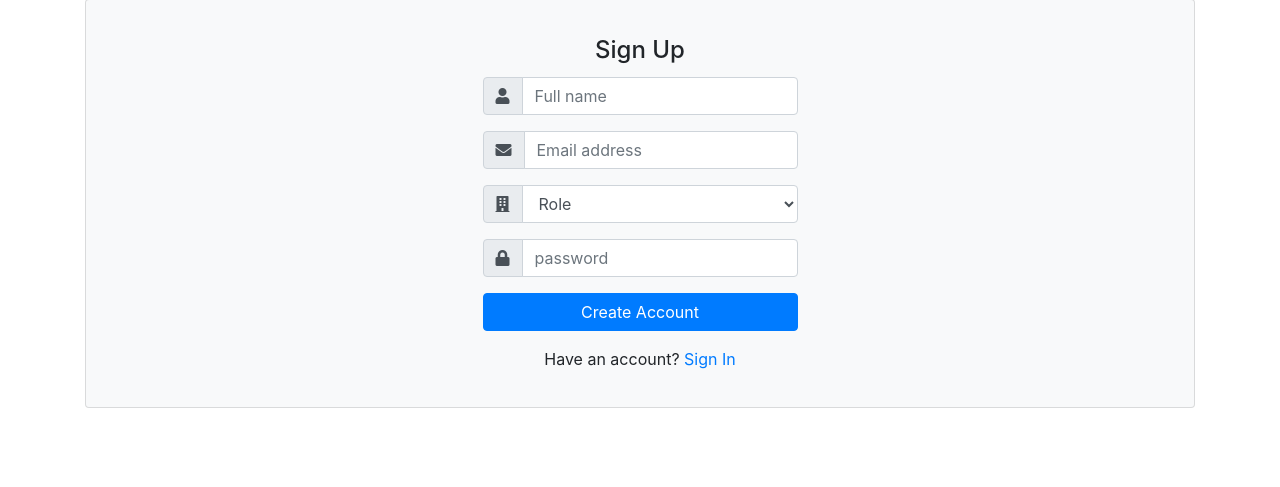
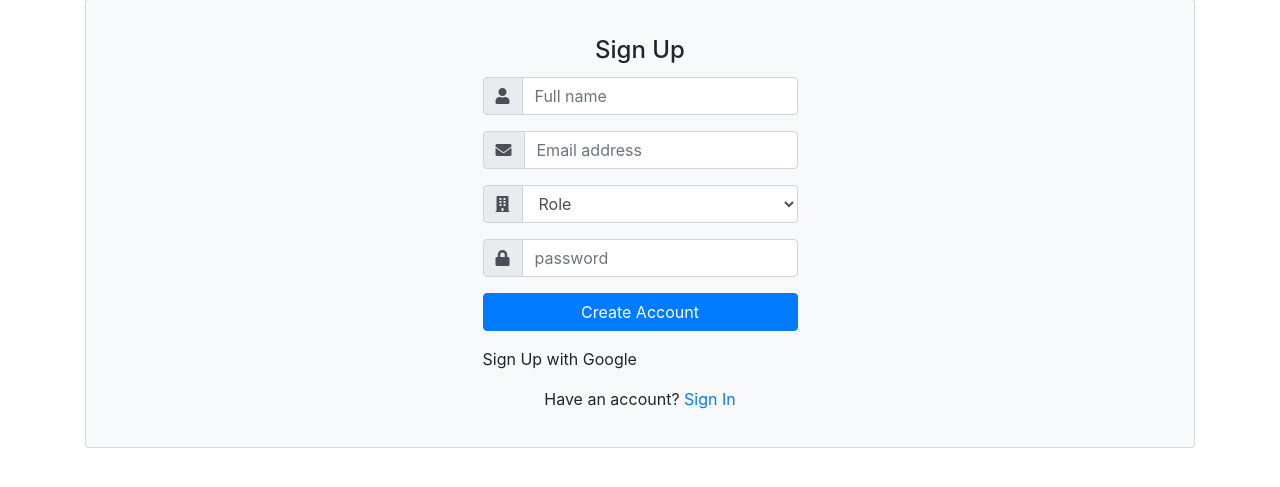
Before and after one commit to DANIELKAKAI/kaziquest, a Django app: page /signup/ in a window 1280 px wide. Shown: the part 57-544 px from the top of the page. Run offline with Django 3.2, Linux system fonts and the light colour scheme; some libraries are stand-ins or nearby versions.

Commit message:
html changes

```diff
--- a/myapp/templates/myapp/signup.html
+++ b/myapp/templates/myapp/signup.html
@@ -88,7 +88,7 @@
                         </div> <!-- form-group// -->
 
                     <div class="form-group">
-                        <div class="g-signin2" data-onsuccess="onSignIn"></div>
+                        <div class="g-signin2" data-onsuccess="onSignIn">Sign Up with Google</div>
                     </div>
 
                     <p class="text-center">Have an account? <a href="{% url 'signin' %}">Sign In</a> </p>
```
